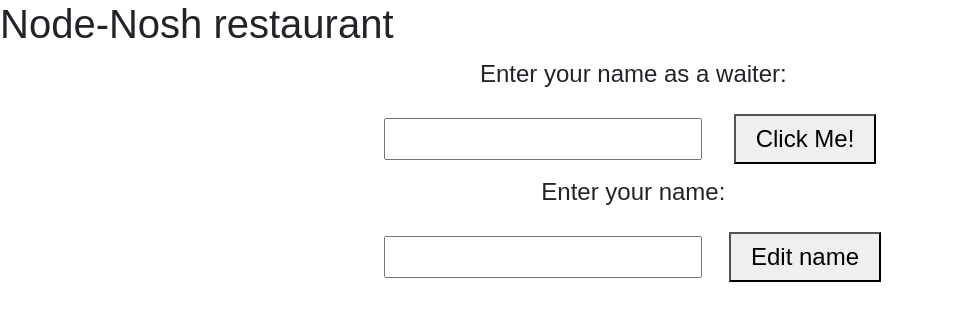
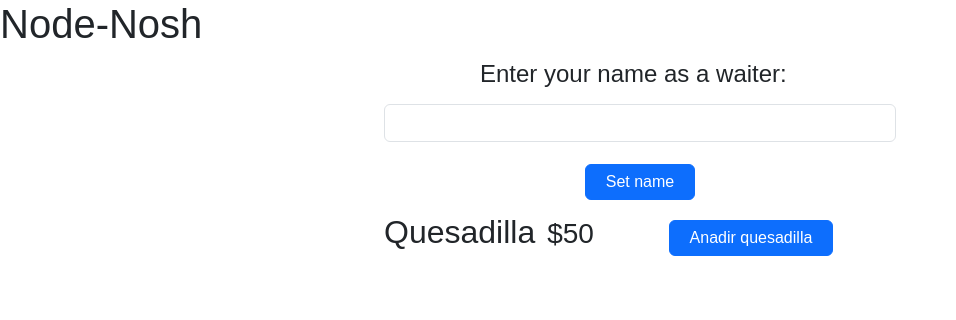
Before and after one commit to eduardoCorpus7193/node_nosh, a React (Vite) app in the folder src/icp_frontend/: page / in a window 1280 px wide. Shown: the top 320 px of the page, without its empty margins (0-956 px from the left). Built offline with nearby package versions, Linux system fonts and the light colour scheme.

Commit message:
feat: first product added and working

```diff
--- a/src/icp_frontend/src/App.jsx
+++ b/src/icp_frontend/src/App.jsx
@@ -2,46 +2,48 @@ import { useState } from 'react';
 import { icp_backend } from 'declarations/icp_backend';
 
 function App() {
-  const [greeting, setGreeting] = useState('');
-  const [editName, setEditName] = useState('');
 
-  function handleSubmit(event) {
+  const [mostrarComponente, setMostrarComponente] = useState(true);
+
+  // const [greeting, setGreeting] = useState('');
+  const [setName, setSettedName] = useState('');
+
+  // function handleSubmit(event) {
+  //   event.preventDefault();
+  //   const name = event.target.elements.name.value;
+  //   icp_backend.greet(name).then((greeting) => {
+  //     setGreeting(greeting);
+  //   });
+  //   return false;
+  // }
+
+  function handleSubmitSetName(event) {
     event.preventDefault();
-    const name = event.target.elements.name.value;
-    icp_backend.greet(name).then((greeting) => {
-      setGreeting(greeting);
+    const nameSetted = event.target.elements.nameSet.value;
+    setMostrarComponente(false)
+    icp_backend.setName(nameSetted).then((nameSet) => {
+      setSettedName(nameSet);
     });
     return false;
   }
-
-  function handleSubmitEdit(event) {
-    event.preventDefault();
-    const nameEdited = event.target.elements.nameEdit.value;
-    icp_backend.editName(nameEdited).then((nameEdit) => {
-      setEditName(nameEdit);
-    });
-    return false;
-  }
-
   return (
 
     <main>
 
-      <h1>Node-Nosh restaurant</h1>
-      <form action="#" onSubmit={handleSubmit}>
-        <label htmlFor="name">Enter your name as a waiter: &nbsp;</label>
-        <input id="name" alt="Name" type="text" />
-        <button type="submit">Click Me!</button>
-      </form>
-      <section id="greeting">{greeting}</section>
+      <h1>Node-Nosh</h1>
 
-      <form action="#" onSubmit={handleSubmitEdit}>
-        <label htmlFor="nameEdit">Enter your name: &nbsp;</label>
-        <input id="nameEdit" alt="Name" type="text" />
-        <button type="submit">Edit name</button>
-      </form>
-      <section id="editName">{editName}</section>
 
+      <div className={mostrarComponente ? "show-element" : null}>
+        {mostrarComponente &&
+        <form action="#" onSubmit={handleSubmitSetName}>
+          <label htmlFor="nameSet">Enter your name as a waiter: &nbsp;</label>
+          <input id="nameSet" alt="Name" type="text" className="form-control" />
+          <button type="submit" className="btn btn-primary">Set name</button>
+        </form>
+        }
+        <section id="setName">{setName}</section>
+
+      </div>
     </main>
   );
 }
--- a/src/icp_frontend/src/main.jsx
+++ b/src/icp_frontend/src/main.jsx
@@ -1,10 +1,12 @@
 import React from 'react';
 import ReactDOM from 'react-dom/client';
 import App from './App';
+import Products from './products';
 import './index.scss';
 
 ReactDOM.createRoot(document.getElementById('root')).render(
   <React.StrictMode>
     <App />
+    <Products />
   </React.StrictMode>,
 );
--- /dev/null
+++ b/src/icp_frontend/src/products.jsx
@@ -0,0 +1,20 @@
+import React from 'react';
+import { icp_backend } from 'declarations/icp_backend';
+
+function Products() {
+    function handleSubmitQuesadilla(event) {
+        event.preventDefault()
+        icp_backend.setSubTotal(50.0).then((subTotal) => {
+            alert("The subtotal is " + subTotal);
+        });
+        return false;
+    }
+
+    return (
+        <form action="#" onSubmit={handleSubmitQuesadilla}>
+            <h2>Quesadilla</h2> <h3>$50</h3>
+            <button type="submit" className="btn btn-primary">Anadir quesadilla</button>
+        </form>
+    );
+}
+export default Products;
```
Also changed, not shown: 1 other file (tests, documents, lock files or other folders).
